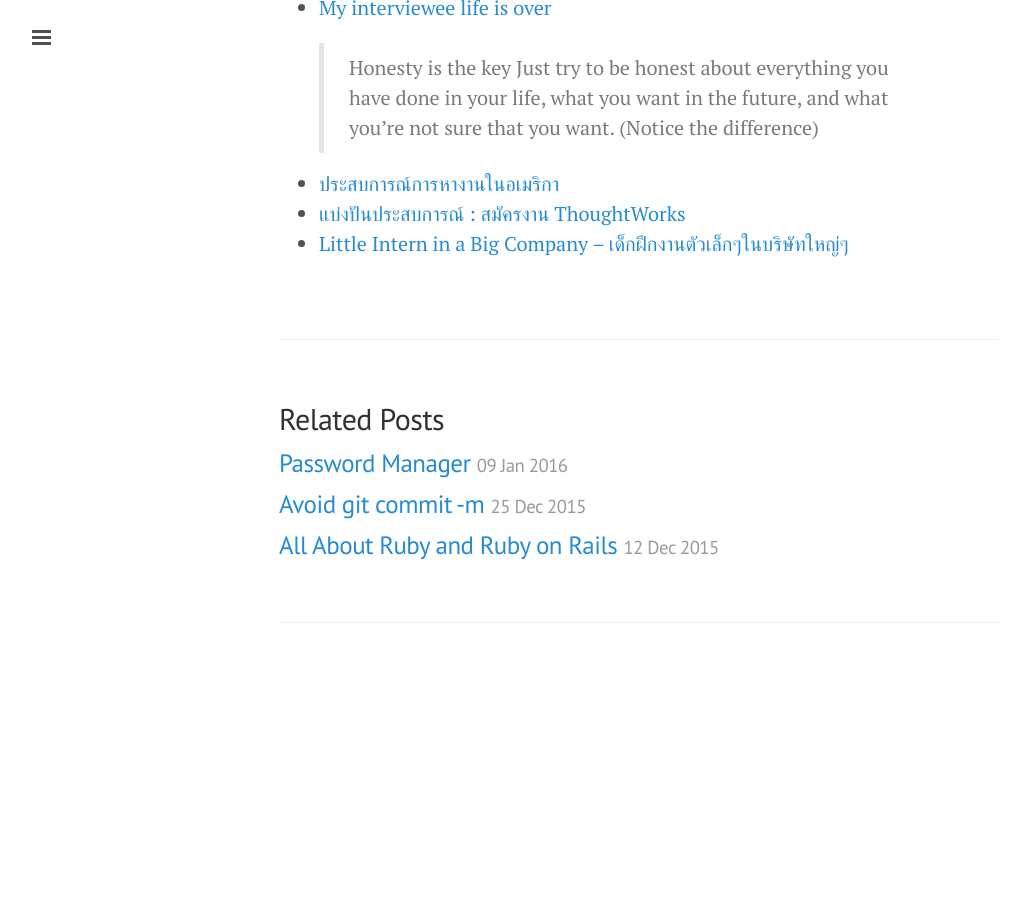
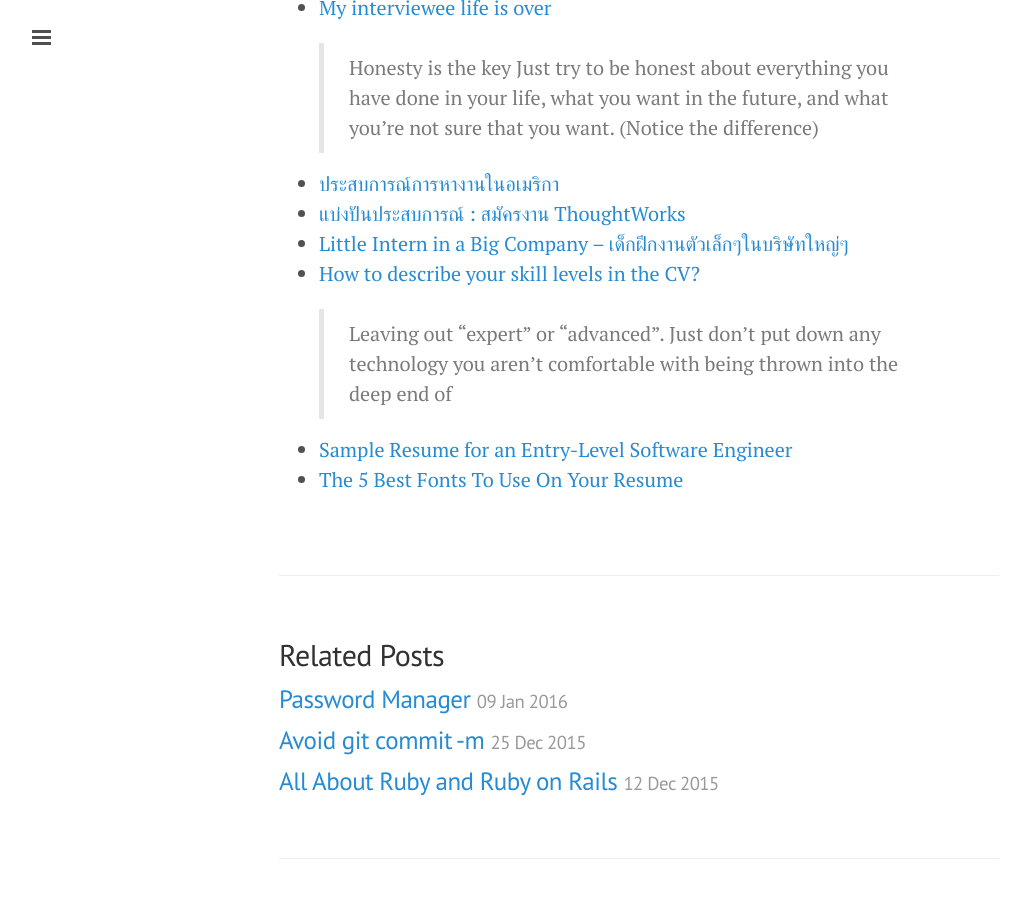
Before and after one commit to ibotdotout/ibotdotout.github.io, a Jekyll site: the page built from _posts/2015-10-21-get-job.md, in a window 1280 px wide and 900 px high, scrolled down 6271 px. Shown: the whole window, without its empty margins (1-1031 px from the left). Built offline with Jekyll 4.4.1, drawn with Linux system fonts in a browser that asks for light colours; nearby versions of some CDN libraries; Markdown is read by kramdown in place of the engine named in the settings; comment, search, counter and statistics services are not loaded; before the commit the page ends 6974 px from its top, so only the background shows below that.

Commit message:
Add more about resume

```diff
--- a/_posts/2015-10-21-get-job.md
+++ b/_posts/2015-10-21-get-job.md
@@ -190,3 +190,11 @@ excerpt: รวมบทความ เทคนิคต่างๆ เกี
 - [ประสบการณ์การหางานในอเมริกา](https://medium.com/thai-people-in-usa-คนไทยในอเมริกา/ประสบการณ์การหางานในอเมริกา-82c7b185da5f#.wtvvhy39t)
 - [แบ่งปันประสบการณ์ : สมัครงาน ThoughtWorks](http://tanjai.in.th/2015/05/14/apply-at-thoughtworks/)
 - [Little Intern in a Big Company – เด็กฝึกงานตัวเล็กๆในบริษัทใหญ่ๆ](http://www.juntima.me/blog/2015/08/little-intern/)
+- [How to describe your skill levels in the CV?](http://programmers.stackexchange.com/a/85342)
+
+  > Leaving out "expert" or "advanced". Just don't put down any
+  > technology you aren't comfortable with being thrown into the deep
+  > end of
+
+- [Sample Resume for an Entry-Level Software Engineer](http://career-advice.monster.com/resumes-cover-letters/resume-samples/sample-resume-software-engineer-entry-level/article.aspx)
+- [The 5 Best Fonts To Use On Your Resume](http://www.huffingtonpost.com/2015/06/12/fonts-to-use-on-resume_n_7562714.html)
```
